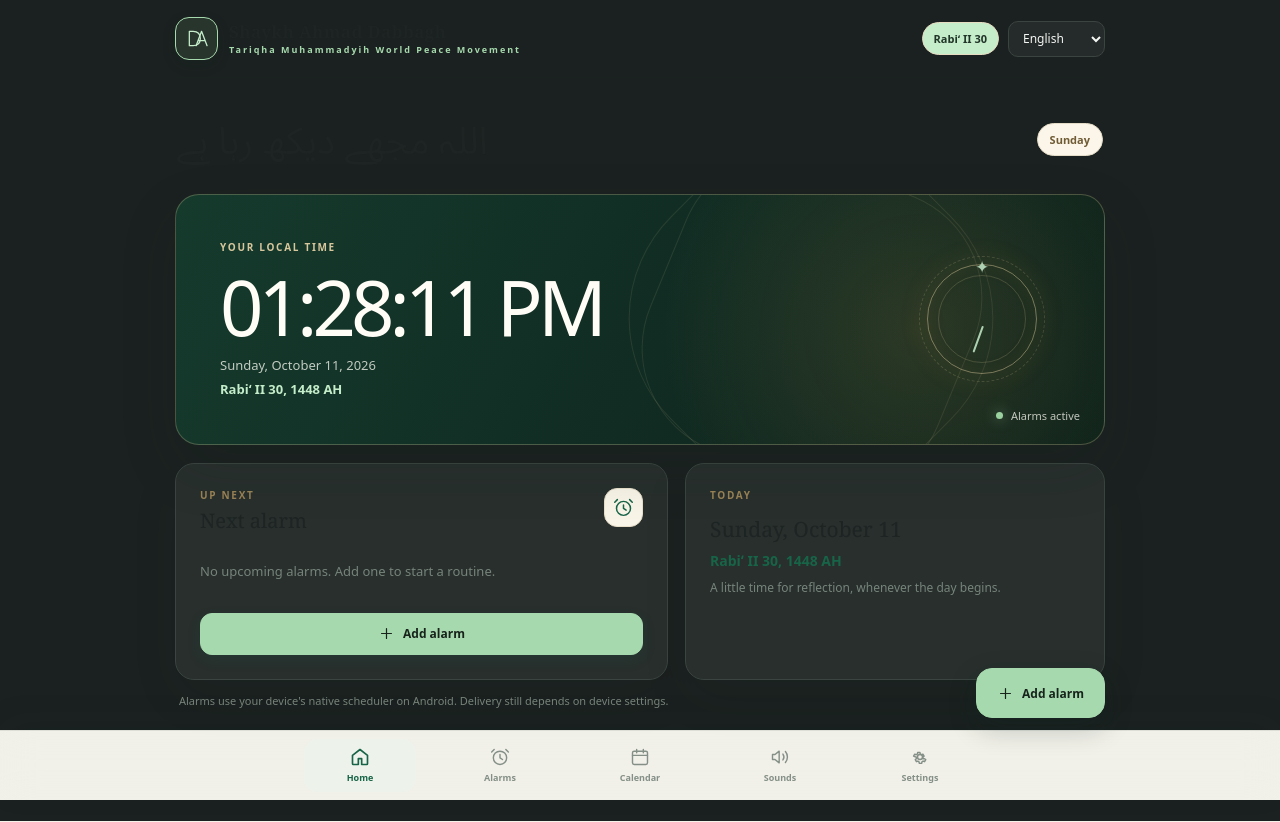
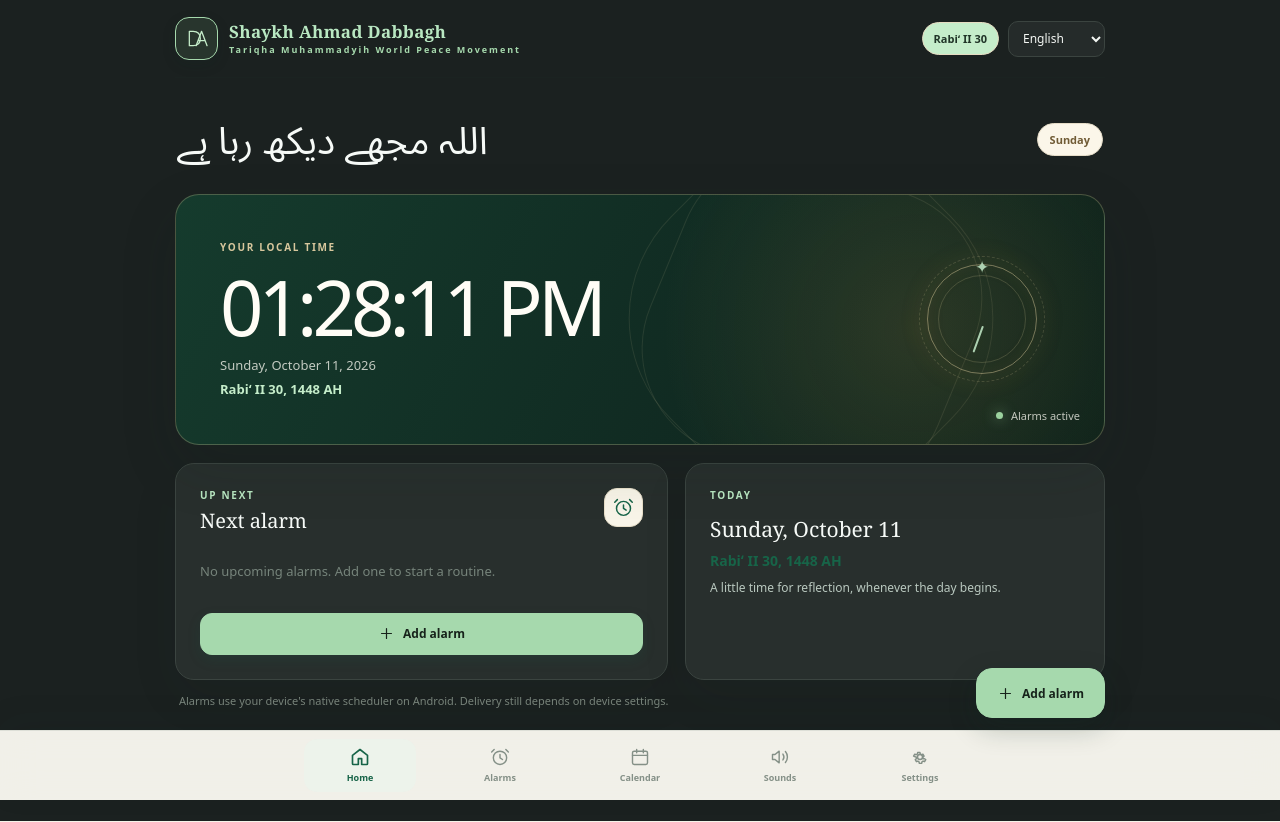
Before and after one commit to younas7467/Alram, a website: page index.html in a window 1280 px wide. Drawn offline with Linux system fonts and the light colour scheme.

Commit message:
Fix text contrast in dark theme

```diff
--- a/style.css
+++ b/style.css
@@ -480,3 +480,40 @@ textarea {
   background: #a6d9ad;
   color: #17231b;
 }
+
+/* Fix unreadable text on dark theme */
+body,
+main,
+section,
+article,
+.card,
+.surface,
+.home-grid {
+  color: #f1f5f2;
+}
+
+h1, h2, h3, h4,
+p, label, small,
+.eyebrow,
+.muted-copy,
+.date-card,
+.next-alarm-content {
+  color: #e7eee9;
+}
+
+h1, h2, h3 {
+  color: #f6faf7;
+}
+
+.muted,
+.muted-copy {
+  color: #b9c8bf;
+}
+
+.eyebrow {
+  color: #b9e8c2;
+}
+
+a:not(.button) {
+  color: #b9e8c2;
+}
```
